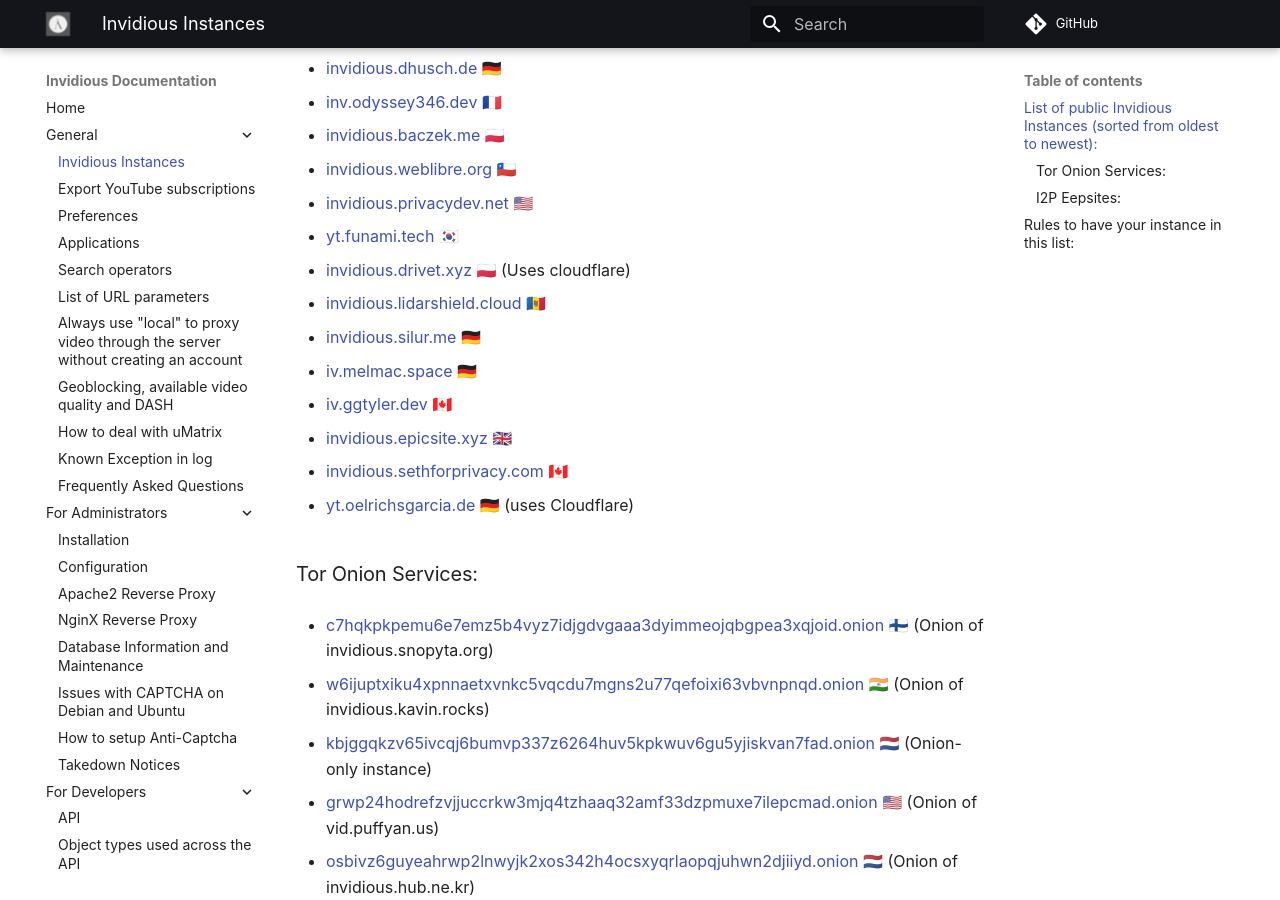
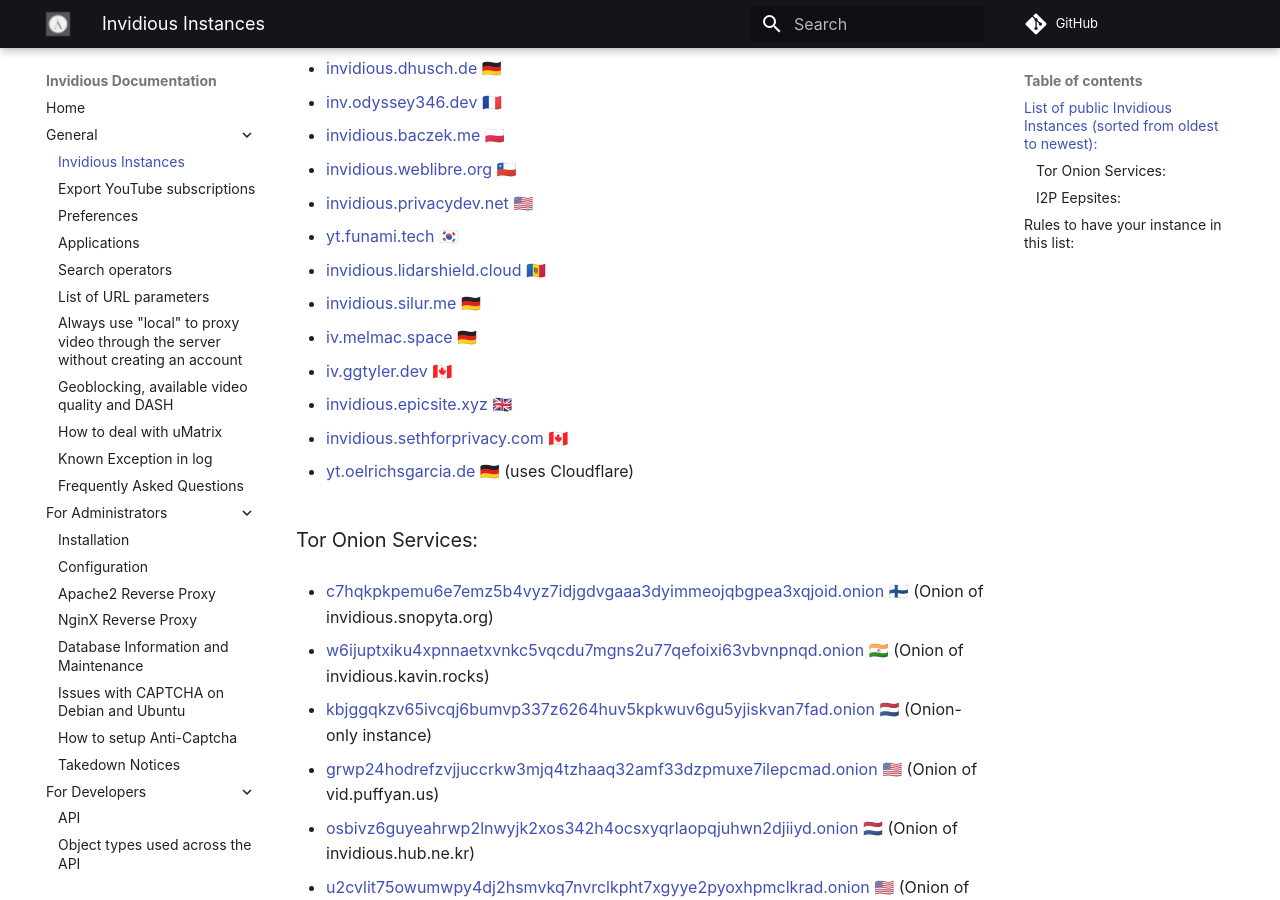
Before and after one commit to iv-org/documentation, an MkDocs documentation site: the page built from docs/instances.md, in a window 1280 px wide and 900 px high, scrolled down 1012 px. Built offline with MkDocs 1.6.1 and Material for MkDocs 9.7.7, drawn with Linux system fonts in a browser that asks for light colours; comment, search, counter and statistics services are not loaded.

Commit message:
remove invidious.drivet.xyz bad uptime

```diff
--- a/docs/instances.md
+++ b/docs/instances.md
@@ -51,8 +51,6 @@
 * [invidious.privacydev.net](https://invidious.privacydev.net) 🇺🇸
 
 * [yt.funami.tech](https://yt.funami.tech) 🇰🇷
-
-* [invidious.drivet.xyz](https://invidious.drivet.xyz) 🇵🇱 (Uses cloudflare)
 
 * [invidious.lidarshield.cloud](https://invidious.lidarshield.cloud) 🇲🇩
 
```
